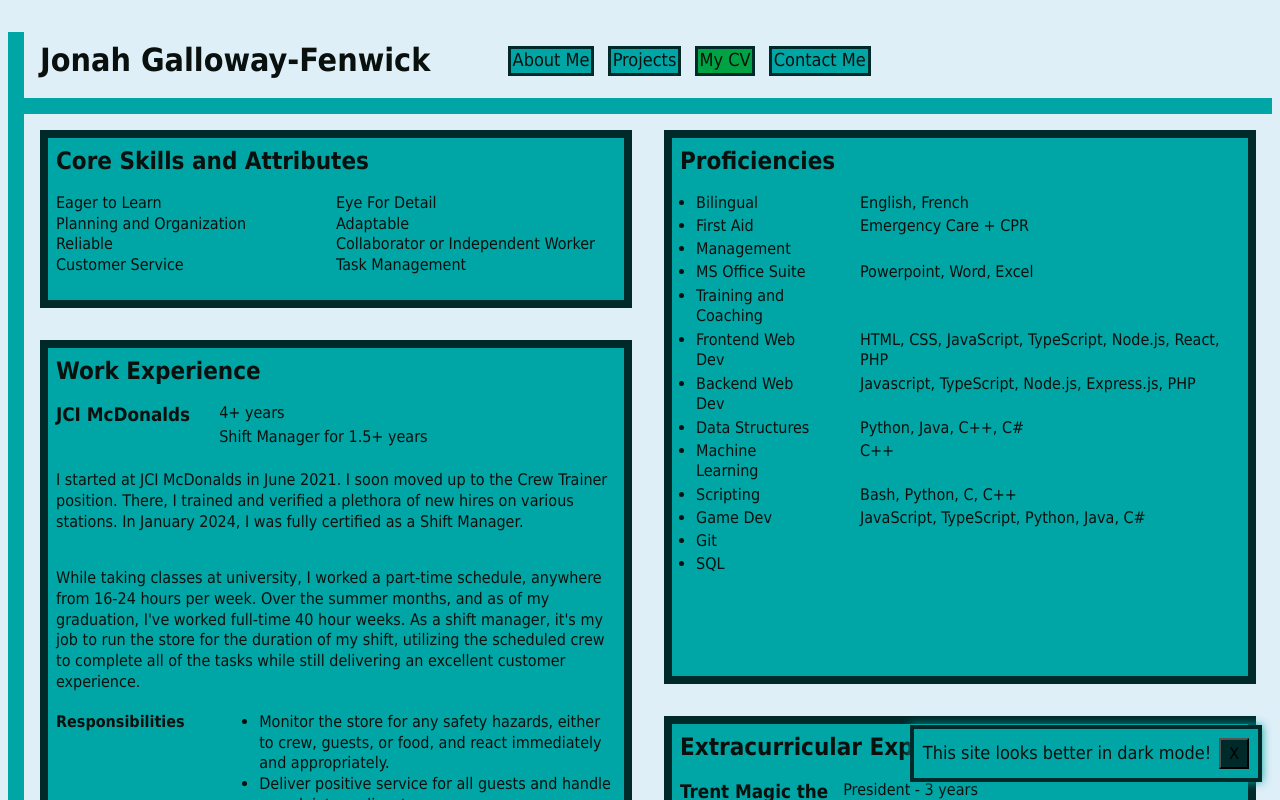
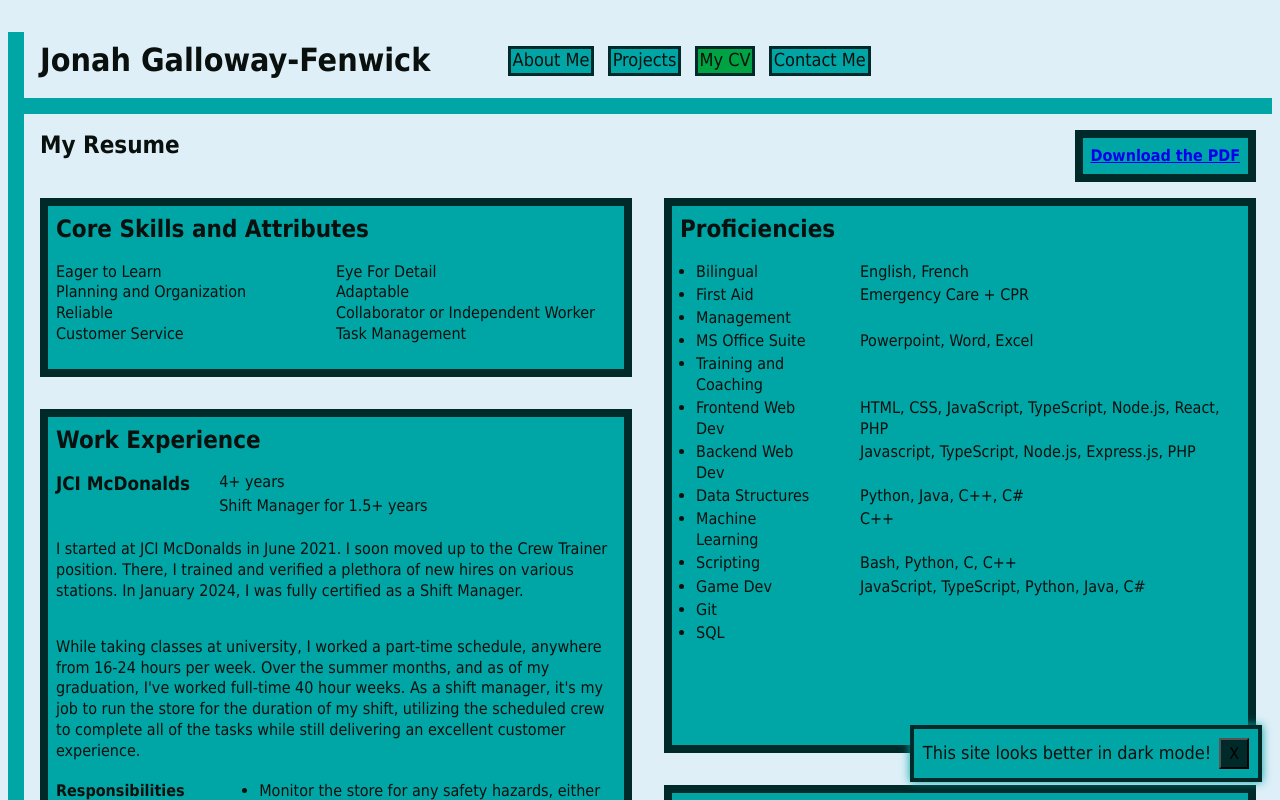
Before and after one commit to SwishyFishy/AboutMeWebsite, a React (Vite) app in the folder MyWebsite/: page /cv in a window 1280 px wide. Shown: the top 800 px of the page. Built offline with nearby package versions, Linux system fonts and the light colour scheme.

Commit message:
Add download button for PDF of CV

```diff
--- a/MyWebsite/src/routes/MyCv.tsx
+++ b/MyWebsite/src/routes/MyCv.tsx
@@ -11,6 +11,11 @@ function MyCv()
 {
     return(
         <div id="my_cv">
+            <div>
+                <h2>My Resume</h2>
+                <a href="CV.pdf" download="jonahgallowayfenwick_cv">Download the PDF</a>
+            </div>
+            <div>
                 <CVSection title="Core Skills and Attributes">
                     <CV_Me/>
                 </CVSection>
@@ -27,6 +32,7 @@ function MyCv()
                     <CV_School/>
                 </CVSection>
             </div>
+        </div>
     );
 }
 
--- a/MyWebsite/src/styles/MyCV.css
+++ b/MyWebsite/src/styles/MyCV.css
@@ -1,4 +1,22 @@
 #my_cv{
+    display: flex;
+    flex-direction: column;
+    align-items: center;
+}
+
+#my_cv div:first-child{
+    display: flex;
+    flex-direction: row;
+    justify-content: space-between;
+
+    width: 100%;
+}
+
+#my_cv div:first-child > *{
+    margin: 1rem 1rem 0rem 1rem;
+}
+
+#my_cv > div:last-child{
     display: grid;
     grid-template-columns: 50fr 50fr;
 
@@ -24,3 +42,14 @@
     list-style-type: none;
     padding: 0em;
 }
+
+#my_cv a{
+    background-color: var(--accent-primary);
+
+    padding: .5em;
+    border: .5em solid var(--accent-secondary);
+}
+
+#my_cv a:hover{
+    font-style: normal;
+}
```
Also changed, not shown: 1 other file (tests, documents, lock files or other folders). Lines whose indentation alone changed are shown as unchanged.
